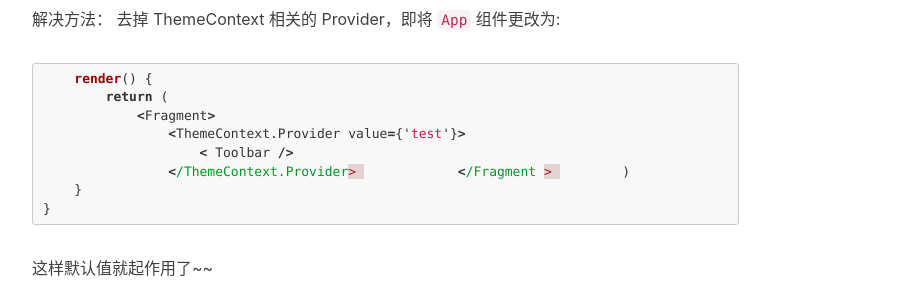
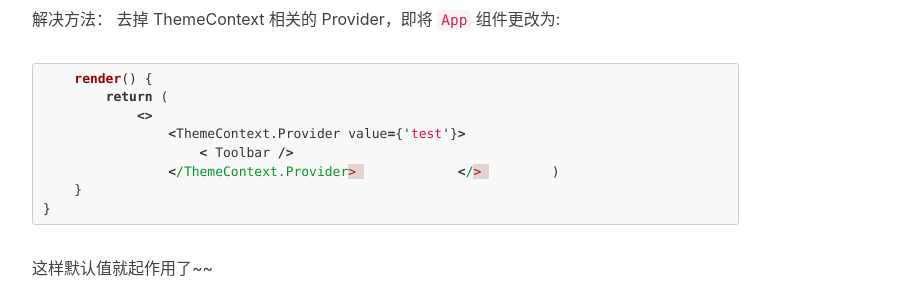
Before and after one commit to Agcaiyun/Agcaiyun.github.io, a Jekyll site: the page built from _posts/2019-08-13-createContextDefaultValue.md, in a window 1280 px wide and 900 px high, scrolled down 1463 px. Shown: the part 152-452 px from the top of the window, without its empty margins (233-1142 px from the left). Built offline with Jekyll 4.4.1, drawn with Linux system fonts in a browser that asks for light colours; nearby versions of some CDN libraries; comment, search, counter and statistics services are not loaded.

Commit message:
update <Fragment> to <>

````diff
--- a/_posts/2019-08-13-createContextDefaultValue.md
+++ b/_posts/2019-08-13-createContextDefaultValue.md
@@ -68,11 +68,11 @@ export default App;
 ```javascript
     render() {
         return (
-            <Fragment>
+            <>
                 <ThemeContext.Provider value={'test'}>
                     < Toolbar />
                 </ThemeContext.Provider>
-            </Fragment >
+            </>
         )
     }
 }
````
